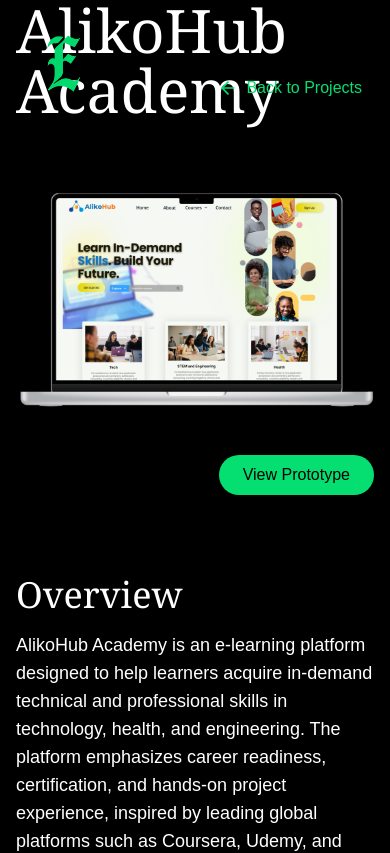
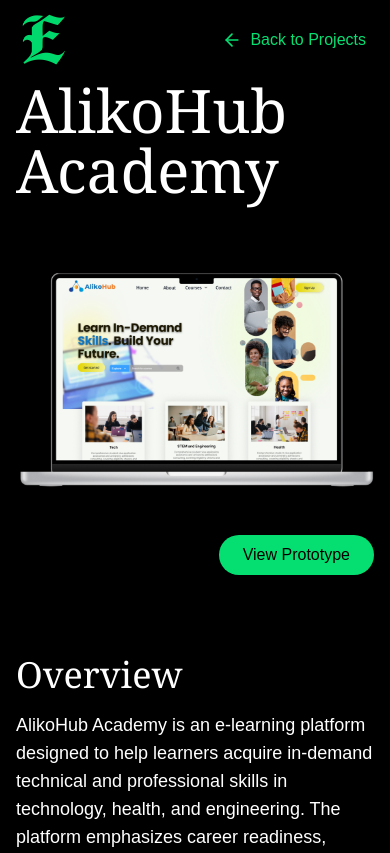
Before and after one commit to Edula23/My-Portfolio, a React (Vite) app: page /aliko-academy in a window 390 px wide. Shown: the top 853 px of the page. Built offline with nearby package versions, Linux system fonts and the light colour scheme.

Commit message:
Improve navbar

```diff
--- a/src/Pages/alikoAcademy.tsx
+++ b/src/Pages/alikoAcademy.tsx
@@ -1,6 +1,4 @@
-import { HashLink as Link } from "react-router-hash-link";
-import { ArrowLeft } from "lucide-react";
-import E from "../assets/E.png";
+
 import img1 from "../assets/alikoAca1.png";
 import img2 from "../assets/alikoAca2.png";
 export default function AlikoAcademy() {
@@ -15,21 +13,7 @@
   // Duplicate images to make it seamless
   const scrollImages = [...images, ...images];
   return (
-    <div className="min-h-screen  bg-[#000000] text-white flex flex-col relative">
-      {/* Back to Projects */}
-      {/* <div className="flex flex-row">
-        <Link smooth to="/#works" className="hover:cursor-pointer">
-          <img src={E} alt="My Logo" className={`w-18 h-18 mt-4 ml-4 pl-4 `} />
-        </Link>
-        <Link
-          smooth
-          to="/#works"
-          className="mt-auto ml-auto px-6 flex flex-row items-center text-green-400 hover:text-white space-x-2 hover:cursor-pointer"
-        >
-          <ArrowLeft className="w-5 h-5" />
-          <span>Back to Projects</span>
-        </Link>
-      </div> */}
+    <div className="min-h-screen mt-20 md:mt-0 bg-[#000000] text-white flex flex-col relative">
       {/* Project Info */}
       <div className="grid grid-cols-1 md:grid-cols-2 items-center mb-10">
         <div className=" md:space-y-60 md:mt-16 md:ml-10">
--- a/src/components/header.tsx
+++ b/src/components/header.tsx
@@ -23,16 +23,25 @@
     <>
       {isHome ? (
         isMobile ? (
-        <nav className={`flex flex-row ${scrolled ? "bg-[#133737]" : ""}  `}>
+        <nav className={`fixed w-full justify-between flex flex-row z-10 pr-10 items-center ${scrolled ? "bg-[#133737]" : ""}  `}>
           <img src={E} alt="My Logo" className="w-14 h-14" />
           {isOpen ? (
-            <X className="w-6 h-6" onClick={() => setIsOpen(false)} />
+            <>
+            <X className="w-6 h-6 z-10" onClick={() => setIsOpen(false)} />
+              <ul className="fixed pb-4 pt-50 pl-4 pr-10 space-y-4  bg-[#133737] right-0  flex flex-col">
+                <Link smooth to ="/#hero" className="text-right">Home</Link>
+                <Link smooth to ="/#works" className="text-right">Projects</Link>
+                <Link smooth to ="/#about" className="text-right">About</Link>
+                <Link smooth to ="/#contact" className="text-right">Contact</Link>
+              </ul>
+
+            </>
           ) : (
-            <Menu className="w-6 h-6" onClick={() => setIsOpen(true)} />
+            <Menu className="w-10 h-10 text-[#4AFF6B]" onClick={() => setIsOpen(true)} />
           )}
 
            </nav> ) : (
-            <nav className="fixed top-0 left-0 w-full flex flex-row justify-between items-center bg-[#133737] z-50 ">
+            <nav className="fixed top-0 left-0 w-full flex flex-row justify-between items-center bg-[#133737] z-50 px-4 py-2 ">
           <img src={E} alt="My Logo" className={`w-14 h-14 ${scrolled ? "bg-[#133737]" : ""}`} />
           <ul className={`flex space-x-14 text-gray-300 ml-auto `}>
             <li className={`hover:text-white cursor-pointer text-2xl `}>
@@ -69,29 +78,29 @@
         </nav> )
 
       ) : (
-        isMobile ? (<nav className={`fixed top-0 left-0 w-full flex flex-row justify-between items-center px-1 py-3 z-50 transition-all duration-300 ${
+        isMobile ? (<nav className={`fixed top-0 left-0 w-full flex flex-row justify-between items-center  py-2 z-50 transition-all duration-300 ${
     scrolled ? "bg-[#133737]" : "bg-transparent"}`}>
           <img
                 src={E}
                 alt="My Logo"
-                className={`w-18 h-18 mt-4 ml-4 pl-4 `}
+                className={`w-18 h-16 ml-2  `}
               />
               <Link
               smooth
               to="/#works"
-              className="mt-auto ml-auto px-6 flex flex-row items-center text-green-400 hover:text-white space-x-2 hover:cursor-pointer"
+              className="ml-auto px-6 flex flex-row items-center text-green-400 hover:text-white space-x-2 hover:cursor-pointer"
             >
               <ArrowLeft className="w-5 h-5" />
               <span>Back to Projects</span>
             </Link>
 
         </nav>) : (
-          <nav className={`flex flex-row items-center ${scrolled ? "bg-[#133737]" : ""}`}>
+          <nav className={`fixed right-0 w-full z-20 top-0 items-center flex flex-row  ${scrolled ? "bg-[#133737]" : ""}`}>
             <Link smooth to="/#works" className="hover:cursor-pointer">
               <img
                 src={E}
                 alt="My Logo"
-                className={`w-18 h-18 mt-4 ml-4 pl-4 `}
+                className={`w-18 h-16 my-2 ml-4 pl-4 `}
               />
             </Link>
             <Link
```
Also changed, not shown: src/Pages/alikoConTech.tsx (+2 -17 lines), src/Pages/alikoEvents.tsx (+1 -17 lines), src/Pages/alikoGeneral.tsx (+1 -17 lines), src/Pages/travelHabesha.tsx (+0 -17 lines).
